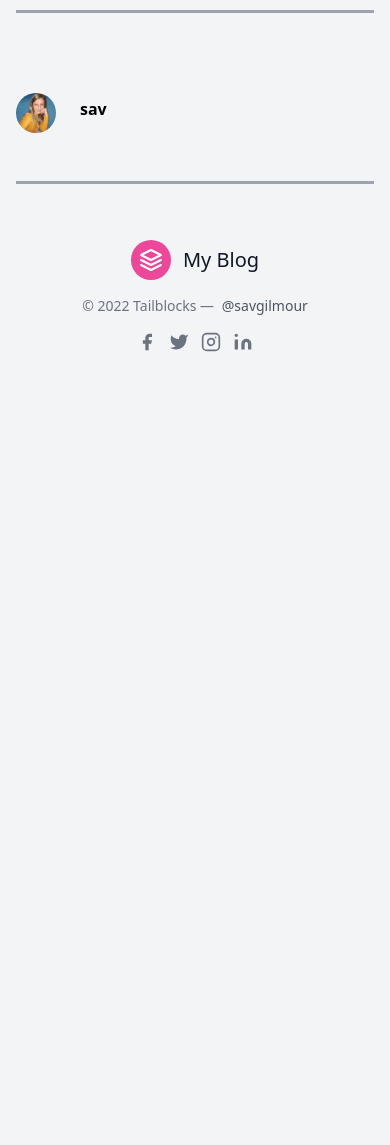
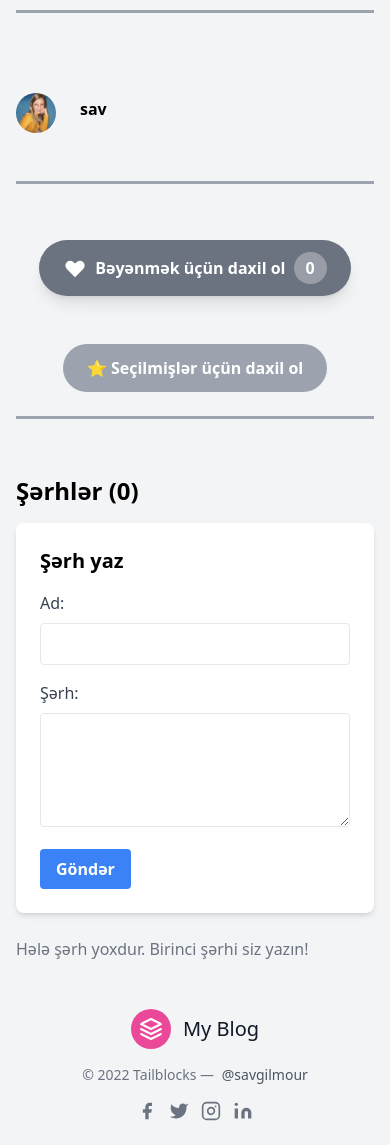
Before and after one commit to DRashid07/Django-BLOGPOST, a Django app: a page that uses templates/post.html in a window 390 px wide. Shown: the part 1586-2731 px from the top of the page. Before the commit the page ends 1938 px from the top, so only its background shows below. Run offline with Django 4.2, Linux system fonts and the light colour scheme; data comes from the database, SQL or seed files in the repository; both versions use the stored data as it was after the commit; some libraries are stand-ins or nearby versions.

Commit message:
Yenilendi 2.0

```diff
--- a/blogpost/urls.py
+++ b/blogpost/urls.py
@@ -3,17 +3,19 @@ from django.conf.urls.static import static
 from django.contrib import admin
 from django.urls import path
 
-from posts.views import homepage, post, about, search, postlist, allposts
+from posts.views import homepage, post, about, search, postlist, allposts, like_post, favourite_post, my_favourites
 
 urlpatterns = [
     path('admin/', admin.site.urls),
-    path('', homepage, name = 'homepage'),
-    path('post/<slug>/', post, name = 'post'),
-    path('about/', about,name = 'about' ),
-    path('search/', search, name = 'search'),
-    path('postlist/<slug>/', postlist, name = 'postlist'),
-    path('posts/', allposts, name = 'allposts'),
-
+    path('', homepage, name='homepage'),
+    path('post/<slug>/', post, name='post'),
+    path('about/', about, name='about'),
+    path('search/', search, name='search'),
+    path('postlist/<slug>/', postlist, name='postlist'),
+    path('posts/', allposts, name='allposts'),
+    path('like/<slug>/', like_post, name='like_post'),
+    path('favourite/<slug>/', favourite_post, name='favourite_post'),
+    path('my-favourites/', my_favourites, name='my_favourites'),
 ]
 
 if settings.DEBUG:
--- a/posts/admin.py
+++ b/posts/admin.py
@@ -1,7 +1,5 @@
 from django.contrib import admin
 
-from .models import Author, Category, Post
+from .models import Author, Category, Post, Comment, PostLike, Favourite
 
-admin.site.register(Author)
-admin.site.register(Category)
-admin.site.register(Post)
+admin.site.register(Favourite)
--- /dev/null
+++ b/posts/forms.py
@@ -0,0 +1,12 @@
+from django import forms
+
+class CommentForm(forms.Form):
+    name = forms.CharField(max_length=100, widget=forms.TextInput(attrs={
+        'class': 'w-full border rounded px-3 py-2',
+        'placeholder': 'Adınız'
+    }))
+    body = forms.CharField(widget=forms.Textarea(attrs={
+        'class': 'w-full border rounded px-3 py-2',
+        'rows': 4,
+        'placeholder': 'Şərhinizi yazın...'
+    }))
--- a/posts/models.py
+++ b/posts/models.py
@@ -1,5 +1,6 @@
 from django.db import models
 from django.contrib.auth import get_user_model
+from django.conf import settings
 
 User = get_user_model()
 
@@ -33,3 +34,52 @@ class Post(models.Model):
 
     def __str__(self):
         return self.title
+
+
+class Comment(models.Model):
+    post = models.ForeignKey(Post, on_delete=models.CASCADE, related_name="comments")
+    user = models.ForeignKey(settings.AUTH_USER_MODEL, null=True, blank=True, on_delete=models.SET_NULL)
+    name = models.CharField(max_length=100)
+    body = models.TextField()
+    created_at = models.DateTimeField(auto_now_add=True)
+
+    class Meta:
+        ordering = ["-created_at"]
+
+    def __str__(self):
+        return f"{self.name} on {self.post}"
+
+
+class PostLike(models.Model):
+    post = models.ForeignKey(Post, on_delete=models.CASCADE, related_name="likes")
+    user = models.ForeignKey(settings.AUTH_USER_MODEL, on_delete=models.CASCADE)
+    created_at = models.DateTimeField(auto_now_add=True)
+
+    class Meta:
+        unique_together = ('post', 'user')
+
+    def __str__(self):
+        return f"{self.user.username} likes {self.post.title}"
+
+
+class Favourite(models.Model):
+    post = models.ForeignKey(Post, on_delete=models.CASCADE, related_name="favourites")
+    user = models.ForeignKey(settings.AUTH_USER_MODEL, on_delete=models.CASCADE)
+    created_at = models.DateTimeField(auto_now_add=True)
+
+    class Meta:
+        unique_together = ('post', 'user')
+
+    def __str__(self):
+        return f"{self.user.username} favourited {self.post.title}"
+
+class Favourite(models.Model):
+    post = models.ForeignKey(Post, on_delete=models.CASCADE, related_name="favourites")
+    user = models.ForeignKey(settings.AUTH_USER_MODEL, on_delete=models.CASCADE)
+    created_at = models.DateTimeField(auto_now_add=True)
+
+    class Meta:
+        unique_together = ('post', 'user')
+
+    def __str__(self):
+        return f"{self.user.username} favourited {self.post.title}"
--- a/posts/views.py
+++ b/posts/views.py
@@ -1,6 +1,7 @@
-from django.shortcuts import render
+from django.shortcuts import render, redirect
 from django.db.models import Q
 from .models import Category, Post, Author
+from .forms import CommentForm
 
 def get_author(user):
     qs = Author.objects.filter(user=user)
@@ -20,11 +21,38 @@ def homepage (request):
     return render(request, 'homepage.html',context)
 
 def post (request,slug):
+    from .models import Comment, PostLike, Favourite
     post = Post.objects.get(slug = slug)
     latest = Post.objects.order_by('-timestamp')[:3]
+    total_likes = post.likes.count()
+    user_has_liked = False
+    user_has_favourited = False
+    if request.user.is_authenticated:
+        user_has_liked = PostLike.objects.filter(post=post, user=request.user).exists()
+        user_has_favourited = Favourite.objects.filter(post=post, user=request.user).exists()
+
+    if request.method == 'POST':
+        form = CommentForm(request.POST)
+        if form.is_valid():
+
+            Comment.objects.create(
+                post=post,
+                name=form.cleaned_data['name'],
+                body=form.cleaned_data['body'],
+                user=request.user if request.user.is_authenticated else None
+            )
+            return redirect('post', slug=slug)
+    else:
+        form = CommentForm()
+
     context = {
         'post': post,
         'latest': latest,
+        'form' : form,
+        'comments': post.comments.all(),
+        'total_likes':total_likes,
+        'user_has_liked':user_has_liked,
+        'user_has_favourited': user_has_favourited,
     }
     return render(request, 'post.html', context)
 
@@ -37,7 +65,8 @@ def search(request):
     if query:
         queryset = queryset.filter(
             Q(title__icontains=query) |
-            Q(overview__icontains=query)
+            Q(overview__icontains=query) |
+            Q(content__icontains=query)
         ).distinct()
     context = {
         'object_list': queryset
@@ -62,3 +91,53 @@ def allposts(request):
         'posts': posts,
     }
     return render(request, 'all_posts.html', context)
+
+
+def like_post(request, slug):
+    if not request.user.is_authenticated:
+        return redirect('admin:login')
+
+    from .models import PostLike
+    post = Post.objects.get(slug=slug)
+
+    like = PostLike.objects.filter(post=post, user=request.user).first()
+
+    if like:
+        like.delete()
+    else:
+        PostLike.objects.create(post=post, user=request.user)
+
+    return redirect('post', slug=slug)
+
+
+
+
+def favourite_post(request, slug):
+    if not request.user.is_authenticated:
+        return redirect('admin:login')
+
+    from .models import Favourite
+    post = Post.objects.get(slug=slug)
+
+    favourite = Favourite.objects.filter(post=post, user=request.user).first()
+
+    if favourite:
+        favourite.delete()
+    else:
+        Favourite.objects.create(post=post, user=request.user)
+
+    return redirect('post', slug=slug)
+
+
+
+def my_favourites(request):
+    if not request.user.is_authenticated:
+        return redirect('admin:login')
+
+    from .models import Favourite
+    favourites = Favourite.objects.filter(user=request.user).select_related('post')
+
+    context = {
+        'favourites': favourites,
+    }
+    return render(request, 'favourites.html', context)
--- a/templates/post.html
+++ b/templates/post.html
@@ -102,7 +102,99 @@
 		<!--Divider-->
 		<hr class="border-b-2 border-gray-400 mb-8 mx-4">
 
+<!--Like Section-->
+<div class="px-4 py-6 text-center">
+    {% if user.is_authenticated %}
+        <form method="POST" action="/like/{{ post.slug }}/" style="display:inline;">
+            {% csrf_token %}
+            <button type="submit" class="inline-flex items-center px-6 py-3 rounded-full text-white font-bold shadow-lg hover:shadow-xl transition-all"
+                    style="background: {% if user_has_liked %}#ef4444{% else %}#3b82f6{% endif %};">
+                <svg class="w-6 h-6 mr-2" fill="currentColor" viewBox="0 0 20 20">
+                    <path d="M3.172 5.172a4 4 0 015.656 0L10 6.343l1.172-1.171a4 4 0 115.656 5.656L10 17.657l-6.828-6.829a4 4 0 010-5.656z"/>
+                </svg>
+                {% if user_has_liked %}
+                    Bəyəndin
+                {% else %}
+                    Bəyən
+                {% endif %}
+                <span class="ml-2 bg-white bg-opacity-30 px-3 py-1 rounded-full">{{ total_likes }}</span>
+            </button>
+        </form>
+    {% else %}
+        <a href="{% url 'admin:login' %}?next={{ request.path }}"
+           class="inline-flex items-center px-6 py-3 bg-gray-500 hover:bg-gray-600 rounded-full text-white font-bold shadow-lg transition-all">
+            <svg class="w-6 h-6 mr-2" fill="currentColor" viewBox="0 0 20 20">
+                <path d="M3.172 5.172a4 4 0 015.656 0L10 6.343l1.172-1.171a4 4 0 115.656 5.656L10 17.657l-6.828-6.829a4 4 0 010-5.656z"/>
+            </svg>
+            Bəyənmək üçün daxil ol
+            <span class="ml-2 bg-white bg-opacity-30 px-3 py-1 rounded-full">{{ total_likes }}</span>
+        </a>
+    {% endif %}
+</div>
 
+<!--Favourite Section-->
+<div class="px-4 py-6 text-center">
+    {% if user.is_authenticated %}
+        <form method="POST" action="/favourite/{{ post.slug }}/" style="display:inline;">
+            {% csrf_token %}
+            <button type="submit" class="inline-flex items-center px-6 py-3 rounded-full text-white font-bold shadow-lg hover:shadow-xl transition-all"
+                    style="background: {% if user_has_favourited %}#f59e0b{% else %}#6b7280{% endif %};">
+                <svg class="w-6 h-6 mr-2" fill="currentColor" viewBox="0 0 20 20">
+                    <path d="M9.049 2.927c.3-.921 1.603-.921 1.902 0l1.07 3.292a1 1 0 00.95.69h3.462c.969 0 1.371 1.24.588 1.81l-2.8 2.034a1 1 0 00-.364 1.118l1.07 3.292c.3.921-.755 1.688-1.54 1.118l-2.8-2.034a1 1 0 00-1.175 0l-2.8 2.034c-.784.57-1.838-.197-1.539-1.118l1.07-3.292a1 1 0 00-.364-1.118L2.98 8.72c-.783-.57-.38-1.81.588-1.81h3.461a1 1 0 00.951-.69l1.07-3.292z"/>
+                </svg>
+                {% if user_has_favourited %}
+                    Seçilmişlərdən sil
+                {% else %}
+                    Seçilmişlərə əlavə et
+                {% endif %}
+            </button>
+        </form>
+    {% else %}
+        <a href="{% url 'admin:login' %}?next={{ request.path }}"
+           class="inline-flex items-center px-6 py-3 bg-gray-400 rounded-full text-white font-bold">
+            ⭐ Seçilmişlər üçün daxil ol
+        </a>
+    {% endif %}
+</div>
+
+<!--Divider-->
+<hr class="border-b-2 border-gray-400 mb-8 mx-4">
+
+<!--Comments Section-->
+<div class="px-4 py-6">
+    <h2 class="font-bold text-2xl mb-4">Şərhlər ({{ comments.count }})</h2>
+
+    <!-- Comment Form -->
+    <div class="bg-white rounded-lg shadow-md p-6 mb-6">
+        <h3 class="font-bold text-xl mb-4">Şərh yaz</h3>
+        <form method="POST">
+            {% csrf_token %}
+            <div class="mb-4">
+                <label class="block text-gray-700 mb-2">Ad:</label>
+                <input type="text" name="name" class="w-full border rounded px-3 py-2" required>
+            </div>
+            <div class="mb-4">
+                <label class="block text-gray-700 mb-2">Şərh:</label>
+                <textarea name="body" class="w-full border rounded px-3 py-2" rows="4" required></textarea>
+            </div>
+            <button type="submit" class="bg-blue-500 hover:bg-blue-700 text-white font-bold py-2 px-4 rounded">
+                Göndər
+            </button>
+        </form>
+    </div>
+
+    <!-- Comments List -->
+    {% for comment in comments %}
+    <div class="bg-gray-50 rounded-lg p-4 mb-4">
+        <div class="font-bold text-lg">{{ comment.name }}</div>
+        <div class="text-gray-600 text-sm mb-2">{{ comment.created_at|date:"d M Y, H:i" }}</div>
+        <p class="text-gray-800">{{ comment.body }}</p>
+    </div>
+    {% empty %}
+    <p class="text-gray-500">Hələ şərh yoxdur. Birinci şərhi siz yazın!</p>
+    {% endfor %}
+</div>
+<!--/Comments Section-->
 
 	</div>
 	<!--/container-->
```
Also changed, not shown: templates/favourites.html (added, +28 -0 lines), db.sqlite3, posts/migrations/0008_comment.py (added), posts/migrations/0009_postlike.py (added), posts/migrations/0010_favourite.py (added).
